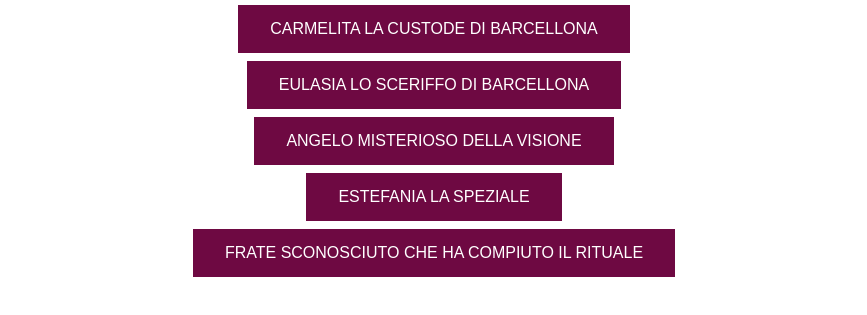
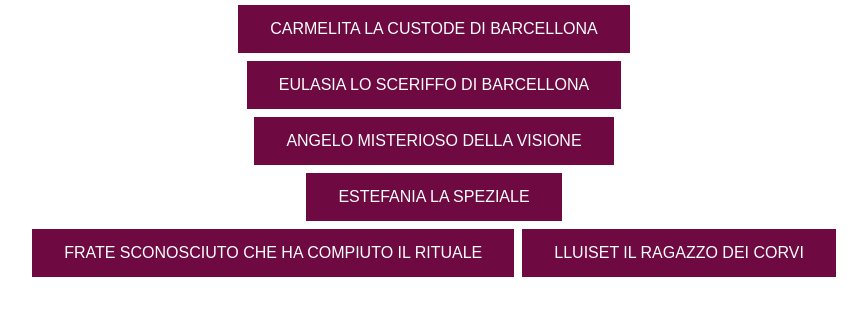
Before and after one commit to dottorgdr/VozDemons, a plain HTML site: page PNG.html in a window 1280 px wide. Shown: the part 141-456 px from the top of the page, without its empty margins (206-1073 px from the left). Drawn offline with Linux system fonts and the light colour scheme.

Commit message:
Add files via upload

```diff
--- a/PNG.html
+++ b/PNG.html
@@ -42,6 +42,8 @@
     <button class="button button2">ESTEFANIA LA SPEZIALE</button></a><br>
     <a link href="Fra.jpeg">
       <button class="button button2">FRATE SCONOSCIUTO CHE HA COMPIUTO IL RITUALE</button></a>
+          <a link href="Lluiset.jpeg">
+      <button class="button button2">LLUISET IL RAGAZZO DEI CORVI</button></a>
 </div>
 </body>
 </html>
```
Also changed, not shown: Lluiset.jpeg (added).
